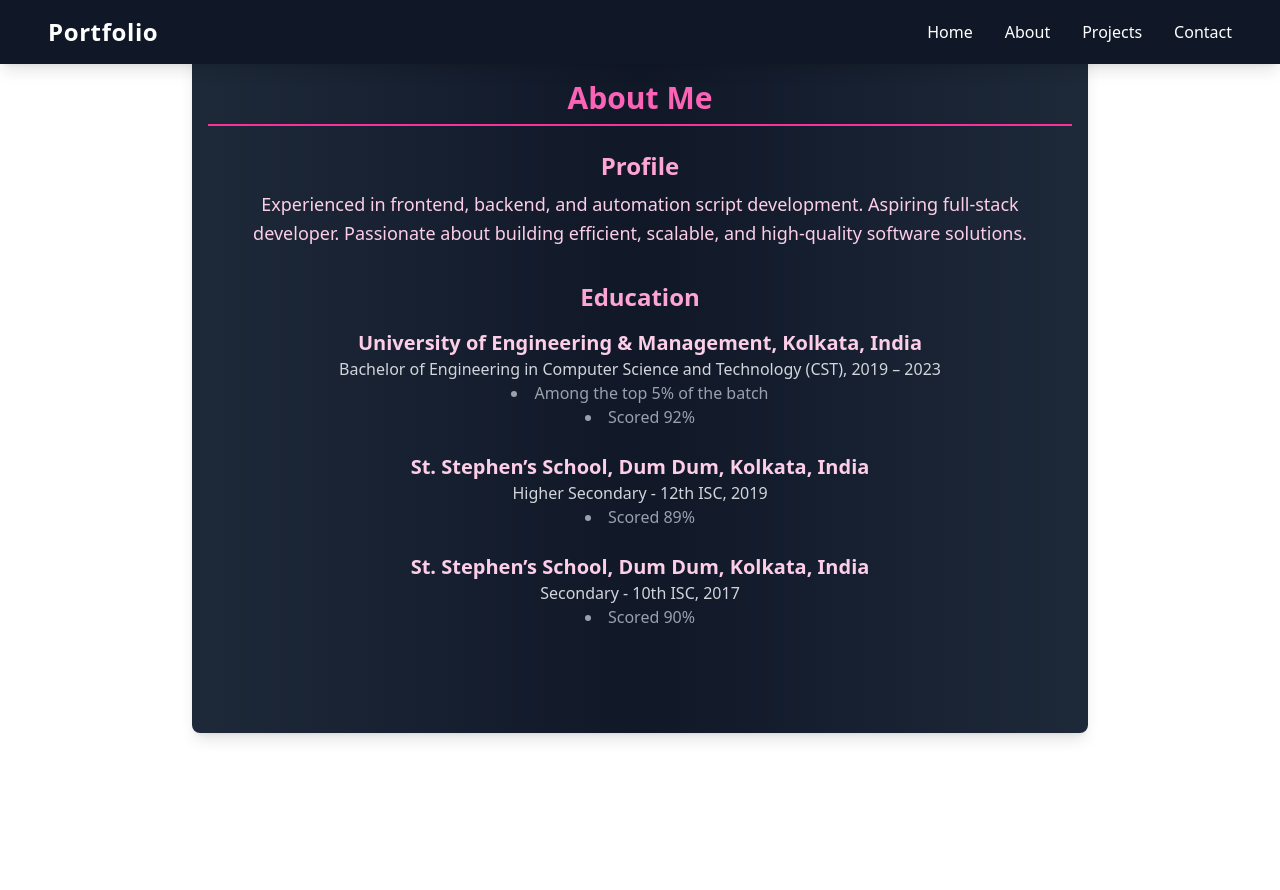
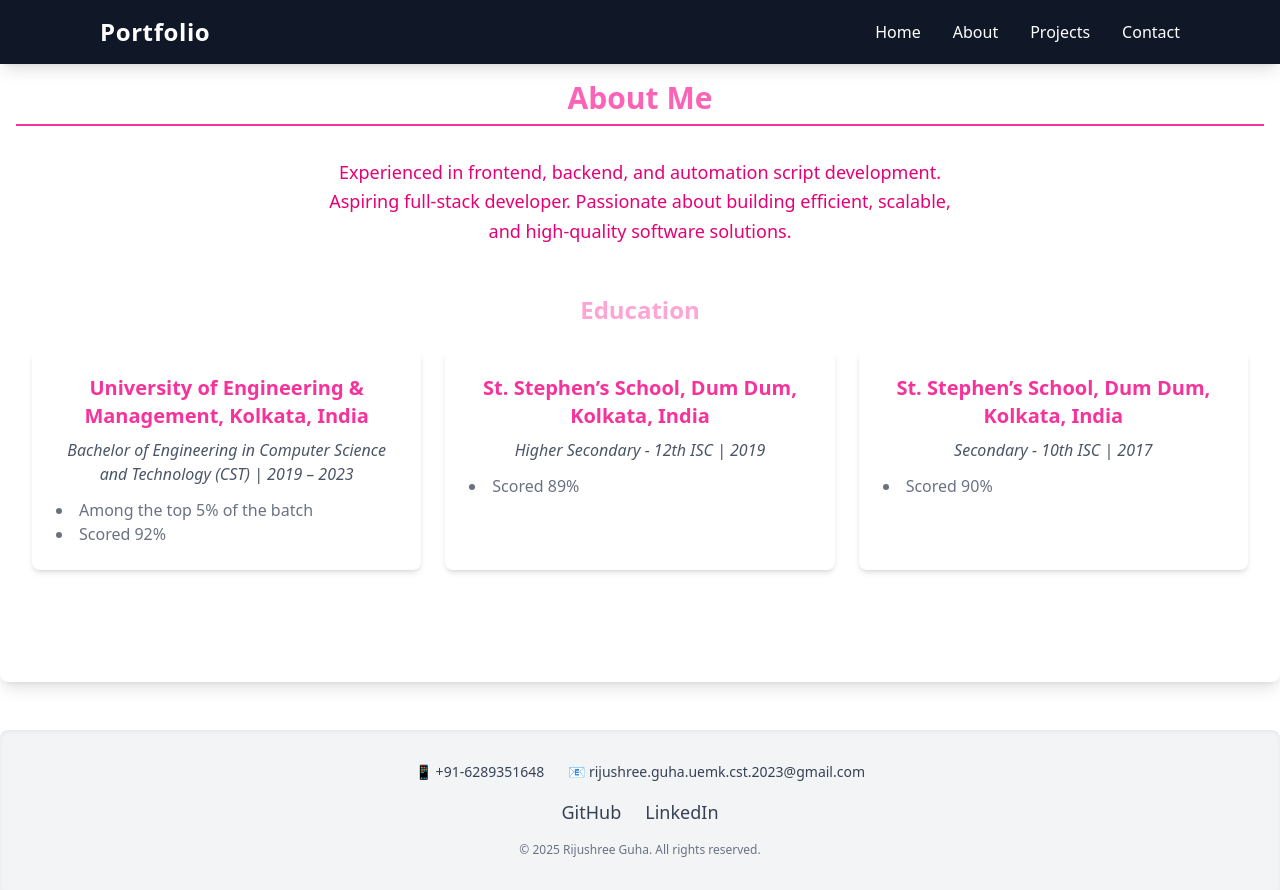
Before and after one commit to Rijushree123/portfolio, a React (Vite) app: page /about in a window 1280 px wide. Before the commit the page ends 800 px from the top, so only its background shows below. Built offline with nearby package versions, Linux system fonts and the light colour scheme.

Commit message:
portfolio v2

```diff
--- a/src/App.jsx
+++ b/src/App.jsx
@@ -4,6 +4,7 @@ import Home from './pages/Home.jsx';
 import About from './pages/About';
 import Projects from './pages/Projects';
 import Contact from './pages/Contact';
+import Footer from './components/Footer.jsx';
 function App() {
   return (
     <Router>
@@ -16,6 +17,7 @@ function App() {
           <Route path="/contact" element={<Contact />} />
         </Routes>
       </div>
+      <Footer/>
     </Router>
   );
 }
--- /dev/null
+++ b/src/components/Footer.jsx
@@ -0,0 +1,29 @@
+const Footer = () => {
+    return (
+        <footer className="bg-gray-100 text-gray-700 py-8 px-4 mt-12 rounded-t-lg shadow-inner">
+            <div className="max-w-4xl mx-auto text-center space-y-4">
+
+                {/* Contact Info */}
+                <div className="flex flex-col md:flex-row justify-center items-center space-y-2 md:space-y-0 md:space-x-6 text-sm">
+                    <a href="tel:+916289351648" className="hover:text-pink-500 transition-colors">📱 +91-6289351648</a>
+                    <a href="mailto:rijushree.guha.uemk.cst.2023@gmail.com" className="hover:text-pink-500 transition-colors">📧 rijushree.guha.uemk.cst.2023@gmail.com</a>
+                </div>
+
+                {/* Social Links */}
+                <div className="flex justify-center items-center space-x-6 text-lg">
+                    <a href="https://github.com/Rijushree123" target="_blank" rel="noopener noreferrer" className="hover:text-pink-500 transition-colors">
+                        <i className="fab fa-github"></i> GitHub
+                    </a>
+                    <a href="https://linkedin.com/in/rijushree-guha" target="_blank" rel="noopener noreferrer" className="hover:text-pink-500 transition-colors">
+                        <i className="fab fa-linkedin"></i> LinkedIn
+                    </a>
+                </div>
+
+                {/* Copyright */}
+                <p className="text-xs text-gray-500 mt-4">&copy; {new Date().getFullYear()} Rijushree Guha. All rights reserved.</p>
+            </div>
+        </footer>
+    );
+};
+
+export default Footer;
--- a/src/components/Navbar.jsx
+++ b/src/components/Navbar.jsx
@@ -11,7 +11,7 @@ const Navbar = () => {
 
   return (
     <nav className="bg-gray-900 text-white fixed w-full top-0 left-0 z-50 backdrop-blur-md shadow-lg transition-all duration-300">
-      <div className="container mx-auto flex justify-between items-center p-4 px-8 md:px-12">
+      <div className="container mx-auto flex justify-between items-center p-4 px-8 md:px-25">
         <a href="/" className="text-2xl font-bold tracking-wide">Portfolio</a>
 
         {/* Desktop Menu */}
--- a/src/pages/About.jsx
+++ b/src/pages/About.jsx
@@ -1,45 +1,50 @@
 const About = () => {
     return (
-        <section id="about" className="px-4 max-w-4xl mx-auto py-12 bg-gradient-to-r from-gray-800 via-gray-900 to-gray-800 rounded-lg shadow-lg md:py-20">
-            <h2 className="text-3xl font-bold text-pink-400 text-center mb-6 border-b-2 border-pink-500 pb-2">
+        <section id="about" className="px-4 w-full mx-auto py-12 bg-gradient-to-r bg-white rounded-lg shadow-lg md:py-20">
+            <h2 className="text-3xl font-bold text-pink-400 text-center mb-8 border-b-2 border-pink-500 pb-2">
                 About Me
             </h2>
 
             {/* Profile Section */}
-            <div className="mb-8 text-center">
-                <h3 className="text-2xl font-semibold text-pink-300 mb-2">Profile</h3>
-                <p className="text-pink-200 text-lg leading-relaxed px-4">
+            <div className="mb-12 text-center">
+                <p className="text-pink-600 text-lg leading-relaxed max-w-2xl mx-auto px-4">
                     Experienced in frontend, backend, and automation script development. Aspiring full-stack developer. Passionate about building efficient, scalable, and high-quality software solutions.
                 </p>
             </div>
 
             {/* Education Section */}
-            <div className="text-center">
-                <h3 className="text-2xl font-semibold text-pink-300 mb-4">Education</h3>
+            <div className="text-center mb-8">
+                <h3 className="text-2xl font-semibold text-pink-300 mb-6">Education</h3>
+                <div className="grid grid-cols-1 md:grid-cols-3 gap-6 px-4">
 
-                <div className="mb-6 px-4">
-                    <h4 className="text-xl font-bold text-pink-200">University of Engineering & Management, Kolkata, India</h4>
-                    <p className="text-gray-300">Bachelor of Engineering in Computer Science and Technology (CST), 2019 – 2023</p>
-                    <ul className="list-disc list-inside text-gray-400">
+                    {/* University Card */}
+                    <div className="bg-white p-6 rounded-lg shadow-md hover:shadow-lg transition-shadow">
+                        <h4 className="text-xl font-bold text-pink-500 mb-2">University of Engineering & Management, Kolkata, India</h4>
+                        <p className="text-gray-600 italic mb-3">Bachelor of Engineering in Computer Science and Technology (CST) | 2019 – 2023</p>
+                        <ul className="list-disc list-inside text-gray-500 text-left">
                             <li>Among the top 5% of the batch</li>
                             <li>Scored 92%</li>
                         </ul>
                     </div>
 
-                <div className="mb-6 px-4">
-                    <h4 className="text-xl font-bold text-pink-200">St. Stephen’s School, Dum Dum, Kolkata, India</h4>
-                    <p className="text-gray-300">Higher Secondary - 12th ISC, 2019</p>
-                    <ul className="list-disc list-inside text-gray-400">
+                    {/* Higher Secondary Card */}
+                    <div className="bg-white p-6 rounded-lg shadow-md hover:shadow-lg transition-shadow">
+                        <h4 className="text-xl font-bold text-pink-500 mb-2">St. Stephen’s School, Dum Dum, Kolkata, India</h4>
+                        <p className="text-gray-600 italic mb-3">Higher Secondary - 12th ISC | 2019</p>
+                        <ul className="list-disc list-inside text-gray-500 text-left">
                             <li>Scored 89%</li>
                         </ul>
                     </div>
 
-                <div className="mb-6 px-4">
-                    <h4 className="text-xl font-bold text-pink-200">St. Stephen’s School, Dum Dum, Kolkata, India</h4>
-                    <p className="text-gray-300">Secondary - 10th ISC, 2017</p>
-                    <ul className="list-disc list-inside text-gray-400">
+                    {/* Secondary Card */}
+                    <div className="bg-white p-6 rounded-lg shadow-md hover:shadow-lg transition-shadow">
+                        <h4 className="text-xl font-bold text-pink-500 mb-2">St. Stephen’s School, Dum Dum, Kolkata, India</h4>
+                        <p className="text-gray-600 italic mb-3">Secondary - 10th ISC | 2017</p>
+                        <ul className="list-disc list-inside text-gray-500 text-left">
                             <li>Scored 90%</li>
                         </ul>
+                    </div>
+
                 </div>
             </div>
         </section>
@@ -47,6 +52,7 @@ const About = () => {
 };
 
 export default About;
+
 
 {/* <section id="about" className="w-full bg-gray-900 text-pink-200 py-12 px-4 md:px-20 md:py-20">
     <div className="max-w-4xl mx-auto space-y-10">
```
Also changed, not shown: public/images/profile1.jpg. Lines whose indentation alone changed are shown as unchanged.
